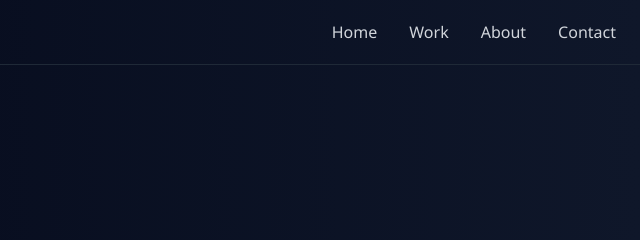
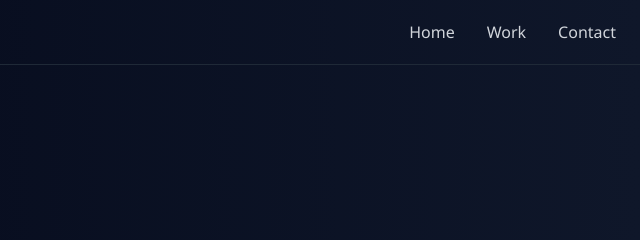
Before and after one commit to Omar-MohamedFawzy/my_portfolio, a plain HTML site: page index.html in a window 1280 px wide. Shown: the top 240 px of the page, 640-1280 px from the left. Drawn offline with nearby package versions, Linux system fonts and the light colour scheme.

Commit message:
Update index.html

```diff
--- a/index.html
+++ b/index.html
@@ -99,7 +99,6 @@
             <div class="hidden md:flex space-x-8">
                 <a href="#home" class="nav-link text-gray-300 hover:text-white">Home</a>
                 <a href="#work" class="nav-link text-gray-300 hover:text-white">Work</a>
-                <a href="#about" class="nav-link text-gray-300 hover:text-white">About</a>
                 <a href="#contact" class="nav-link text-gray-300 hover:text-white">Contact</a>
             </div>
             <button class="md:hidden text-xl">
```
